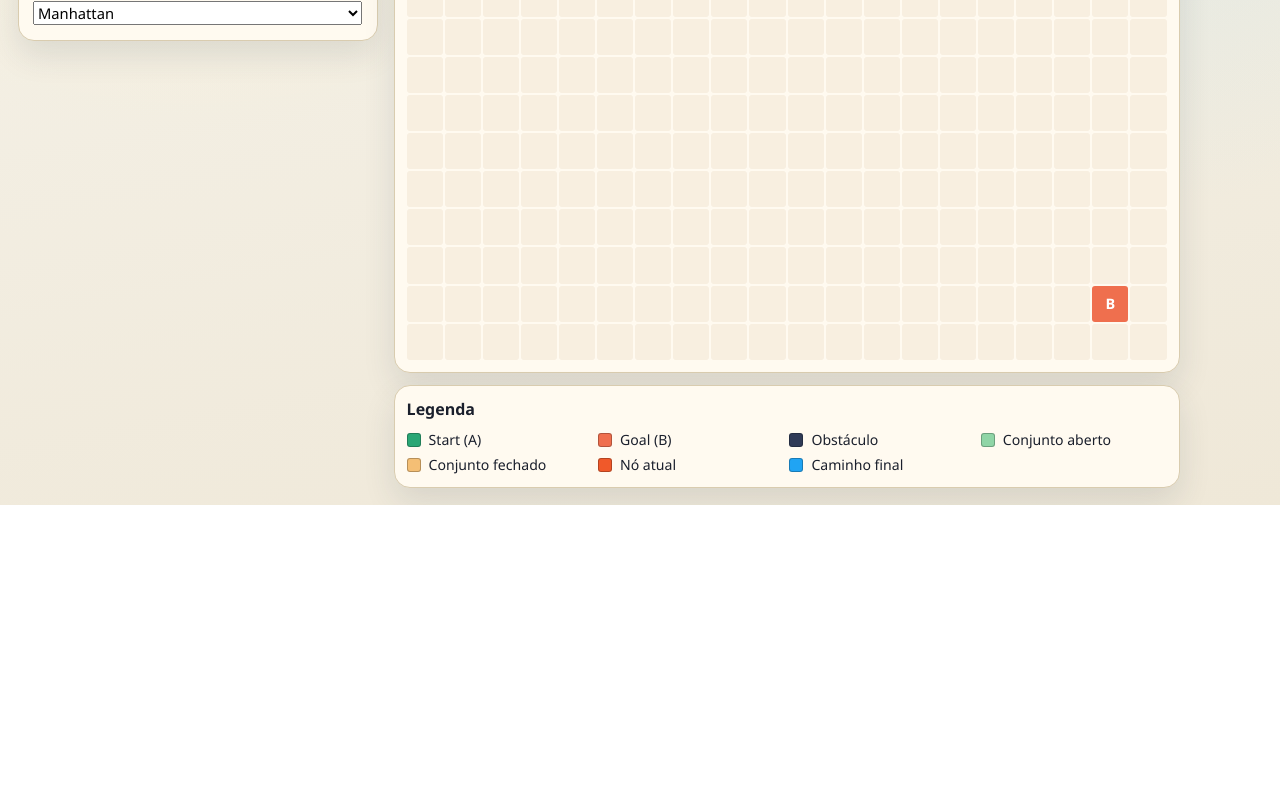
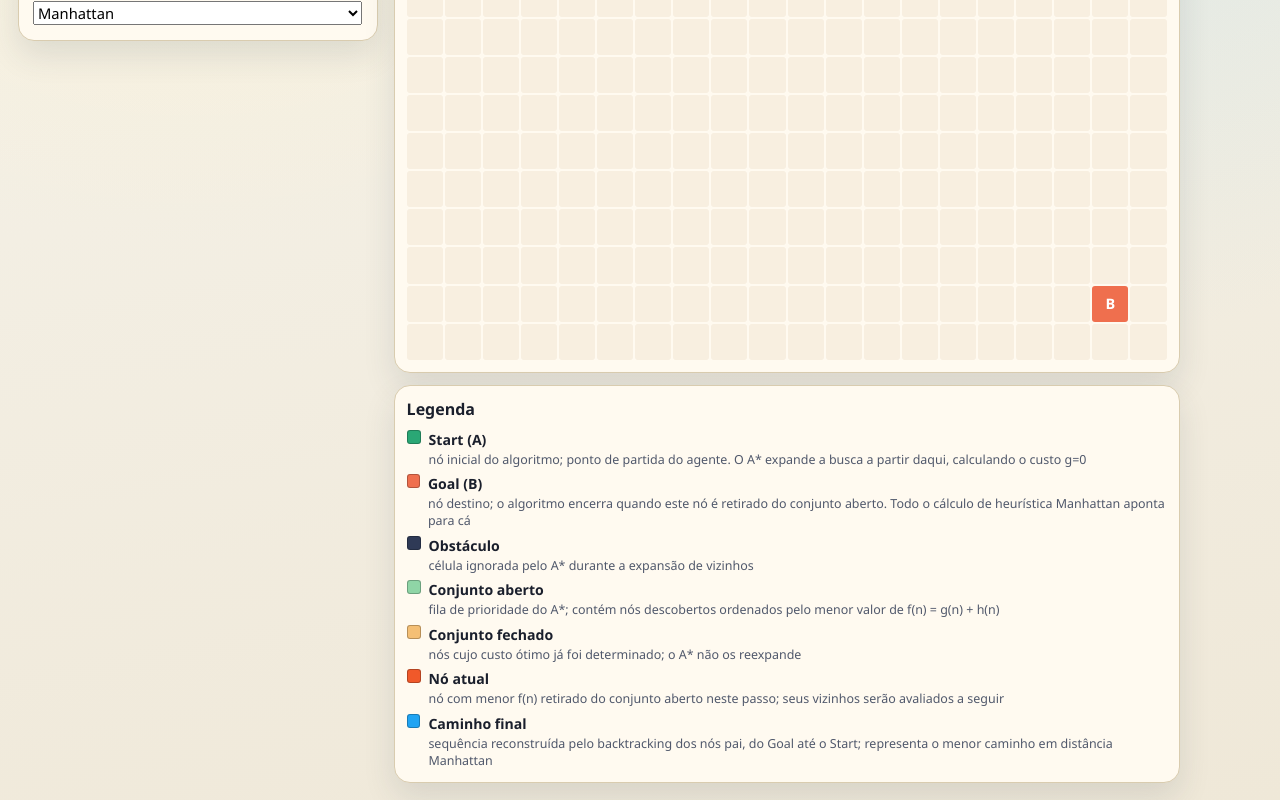
Before and after one commit to AntonioAndreDev/faculdade-heuristicas-ia, a Vue app: page / in a window 1280 px wide. Shown: the part 543-1343 px from the top of the page. Before the commit the page ends 1048 px from the top, so only its background shows below. Built offline with nearby package versions, Linux system fonts and the light colour scheme.

Commit message:
feat: aprimora legenda com dados descritivos

```diff
--- a/src/App.vue
+++ b/src/App.vue
@@ -318,13 +318,41 @@ async function aoGerarRelatorioIa() {
 }
 
 const itensLegenda = [
-  { chave: 'A', rotulo: 'Start (A)' },
-  { chave: 'B', rotulo: 'Goal (B)' },
-  { chave: 'wall', rotulo: 'Obstáculo' },
-  { chave: 'open', rotulo: 'Conjunto aberto' },
-  { chave: 'closed', rotulo: 'Conjunto fechado' },
-  { chave: 'current', rotulo: 'Nó atual' },
-  { chave: 'path', rotulo: 'Caminho final' },
+  {
+    chave: 'A',
+    rotulo: 'Start (A)',
+    descricao: 'nó inicial do algoritmo; ponto de partida do agente. O A* expande a busca a partir daqui, calculando o custo g=0',
+  },
+  {
+    chave: 'B',
+    rotulo: 'Goal (B)',
+    descricao: 'nó destino; o algoritmo encerra quando este nó é retirado do conjunto aberto. Todo o cálculo de heurística Manhattan aponta para cá',
+  },
+  {
+    chave: 'wall',
+    rotulo: 'Obstáculo',
+    descricao: 'célula ignorada pelo A* durante a expansão de vizinhos',
+  },
+  {
+    chave: 'open',
+    rotulo: 'Conjunto aberto',
+    descricao: 'fila de prioridade do A*; contém nós descobertos ordenados pelo menor valor de f(n) = g(n) + h(n)',
+  },
+  {
+    chave: 'closed',
+    rotulo: 'Conjunto fechado',
+    descricao: 'nós cujo custo ótimo já foi determinado; o A* não os reexpande',
+  },
+  {
+    chave: 'current',
+    rotulo: 'Nó atual',
+    descricao: 'nó com menor f(n) retirado do conjunto aberto neste passo; seus vizinhos serão avaliados a seguir',
+  },
+  {
+    chave: 'path',
+    rotulo: 'Caminho final',
+    descricao: 'sequência reconstruída pelo backtracking dos nós pai, do Goal até o Start; representa o menor caminho em distância Manhattan',
+  },
 ]
 
 const podeGerarRelatorio = computed(() => Boolean(payloadUltimaExecucao.value) && !estaAnimando.value)
@@ -383,7 +411,10 @@ onBeforeUnmount(() => {
           <div class="legend-list">
             <div v-for="item in itensLegenda" :key="item.chave" class="legend-item">
               <span class="legend-dot" :class="`dot-${item.chave}`" />
-              <span>{{ item.rotulo }}</span>
+              <div class="legend-copy">
+                <span class="legend-title">{{ item.rotulo }}</span>
+                <span class="legend-description">{{ item.descricao }}</span>
+              </div>
             </div>
           </div>
         </section>
--- a/src/components/ControlsPanel.vue
+++ b/src/components/ControlsPanel.vue
@@ -77,7 +77,7 @@ function paraNumero(evento) {
       <span>Tamanho do grid: {{ tamanhoGrade }}x{{ tamanhoGrade }}</span>
       <input
         type="range"
-        min="8"
+        min="5"
         max="40"
         step="1"
         :value="tamanhoGrade"
--- a/src/style.css
+++ b/src/style.css
@@ -226,14 +226,29 @@ button:disabled {
 .legend-list {
   display: grid;
   gap: 0.35rem;
-  grid-template-columns: repeat(auto-fit, minmax(150px, 1fr));
+  grid-template-columns: 1fr;
 }
 
 .legend-item {
   display: flex;
-  align-items: center;
+  align-items: flex-start;
   gap: 0.5rem;
   font-size: 0.88rem;
+}
+
+.legend-copy {
+  display: grid;
+  gap: 0.15rem;
+}
+
+.legend-title {
+  font-weight: 700;
+}
+
+.legend-description {
+  color: var(--muted);
+  font-size: 0.78rem;
+  line-height: 1.35;
 }
 
 .legend-dot {
```
